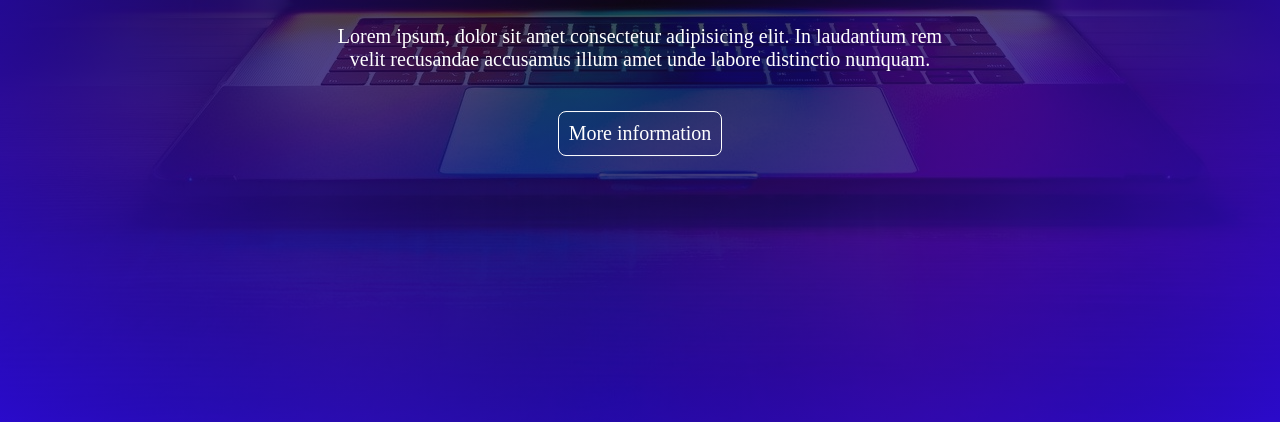
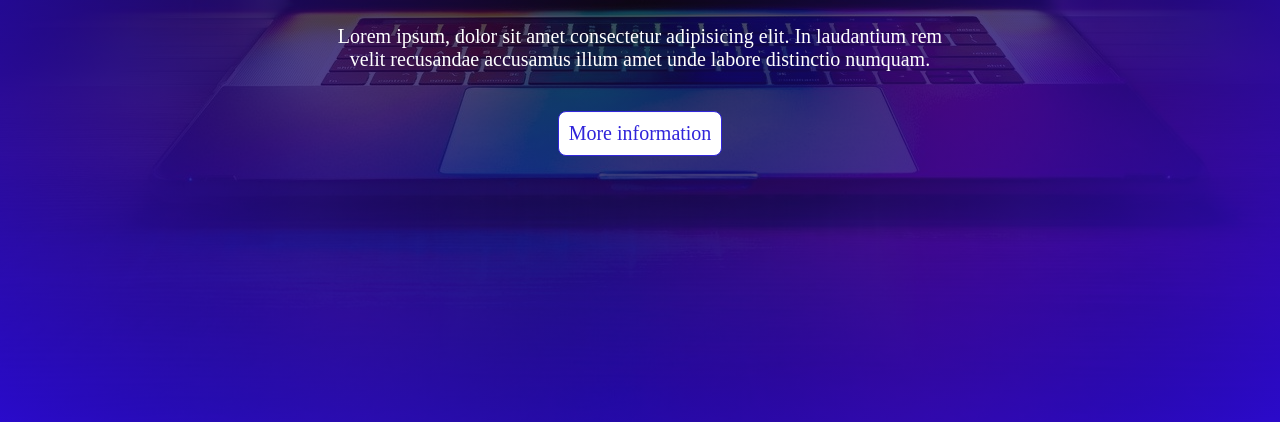
Before and after one commit to prokashmax/my-fires-project, a plain HTML site: page index.html in a window 1280 px wide. In both pictures the pointer is over the link "More information". Shown: the part 378-800 px from the top of the page. Drawn offline with Linux system fonts and the light colour scheme.

Commit message:
hrader-btn hover effect apply

```diff
--- a/css/style.css
+++ b/css/style.css
@@ -34,4 +34,10 @@ body{
     border-radius: 8px;
     padding: 10px;
     margin: 20px 10px;
+    transition: .5s ease;
 }
+.header-text a.header-btn:hover{
+    background-color:white;
+    color:rgb(48, 36, 218);
+    border: 1px solid rgb(48, 36, 218);
+}
```
